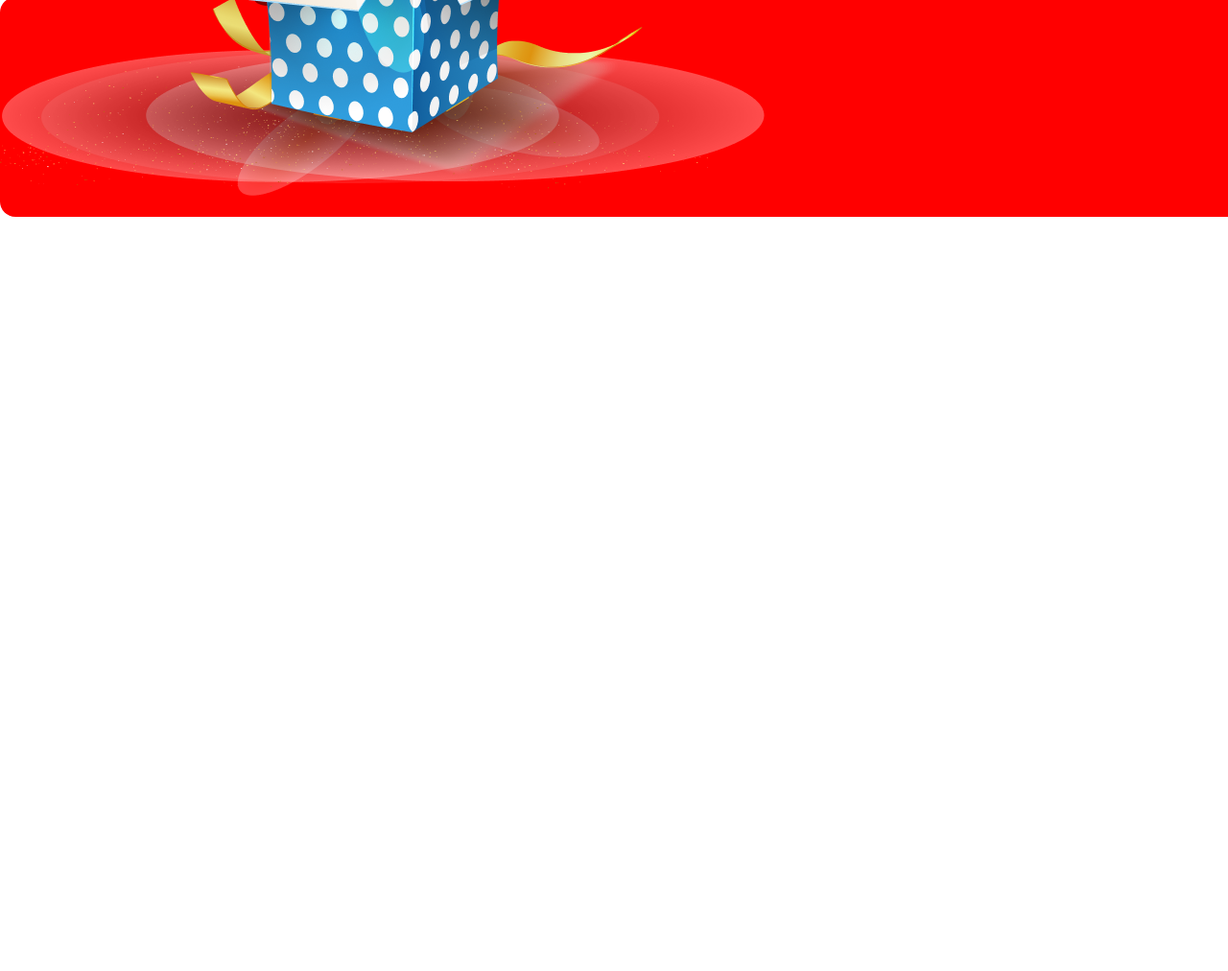
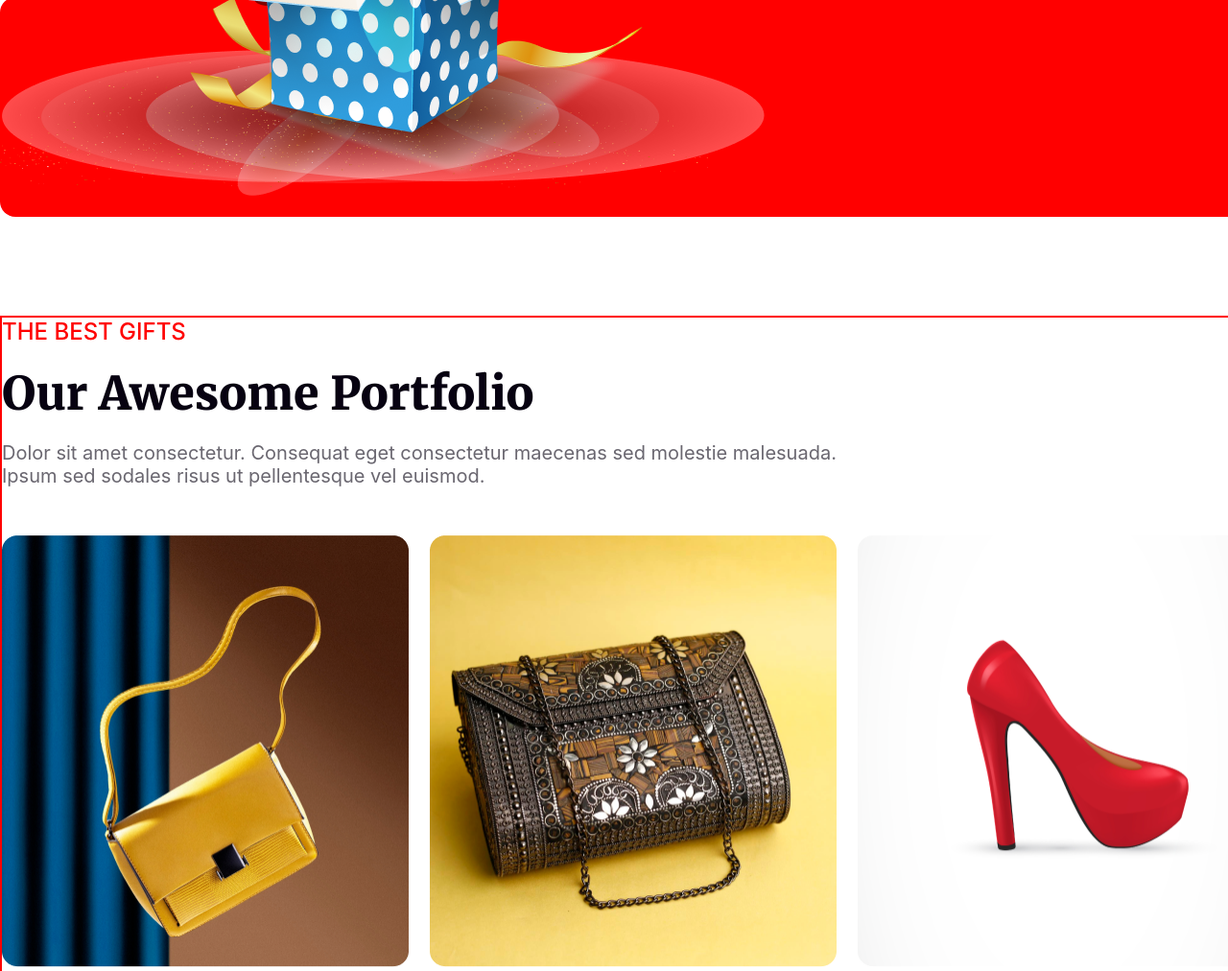
Before and after one commit to hosenA51/new-year-offer, a plain HTML site: page index.html in a window 1280 px wide. Shown: the part 4138-5150 px from the top of the page at 96% size. Before the commit the page ends 4417 px from the top, so only its background shows below. Drawn offline with Linux system fonts and the light colour scheme.

Commit message:
portfolio section done

```diff
--- a/index.html
+++ b/index.html
@@ -80,6 +80,25 @@
             <div class="discount"><img src="images/g44.png" alt=""></div>
         </section>
         <!-- Holyday section ends here -->
+
+        <!-- portfolio section starts here -->
+        <section class="portfolio-container">
+            <div class="portfolio-text-content">
+                <h5>THE BEST GIFTS</h5>
+                <h1>Our Awesome Portfolio</h1>
+                <p>Dolor sit amet consectetur. Consequat eget consectetur maecenas sed molestie malesuada. <br> Ipsum sed sodales risus ut pellentesque vel euismod. </p>
+            </div>
+            <div class="portfolio-items">
+                <div class="item"><img src="images/bag1.png" alt=""></div>
+                <div class="item"><img src="images/bag2.png" alt=""></div>
+                <div class="item"><img src="images/shoe1.png" alt=""></div>
+                <div class="item"><img src="images/shoe2.png" alt=""></div>
+                <div class="item"><img src="images/sunglass.png" alt=""></div>
+                <div class="item"><img src="images/ring.png" alt=""></div>
+            </div>
+        </section>
+        <!-- portfolio section ends here -->
+
     </main>
     <footer></footer>
 </body>
--- a/styles/style.css
+++ b/styles/style.css
@@ -330,7 +330,7 @@ body {
 .men-pic {
     width: 429px;
     height: 433px;
-    margin-left: 67.8%;
+    margin-left: 67.5%;
     margin-top: 02.2%;
     display: flex;
     justify-content: center;
@@ -346,3 +346,52 @@ body {
     margin-left: 58%;
     bottom: 35%;
 }
+
+/* portfolio section style starts here */
+
+.portfolio-container {
+    width: 1320px;
+    height: 1163px;
+    border: 2px solid red;
+    margin: 0 auto;
+    margin-top: 50px;
+}
+
+.portfolio-text-content h5 {
+    color: rgb(255, 0, 0);
+    font-family: Inter;
+    font-size: 24px;
+    font-weight: 500;
+    margin-bottom: 20px;
+}
+
+.portfolio-text-content h1 {
+    color: rgb(7, 2, 17);
+    font-family: Merriweather;
+    font-size: 48px;
+    font-weight: 900;
+    margin-bottom: 20px;
+}
+
+.portfolio-text-content p {
+    color: rgba(7, 2, 17, 0.6);
+    font-family: Inter;
+    font-size: 20px;
+    font-weight: 400;
+    margin-bottom: 20px;
+}
+.item {
+    width: 424px;
+    height: 450px;
+}
+.item img {
+    width: 100%;
+    height: 100%;
+}
+.portfolio-items {
+    display: grid;
+    grid-template-columns: repeat(3, 1fr);
+    gap: 22px;
+    justify-content: space-around;
+    margin-top: 50px;
+}
```
Also changed, not shown: images/bag1.png (renamed from images/Rectangle 3.png), images/bag2.png (renamed from images/Rectangle 4.png), images/ring.png (renamed from images/Rectangle 8.png), images/shoe1.png (renamed from images/Rectangle 5.png), images/shoe2.png (renamed from images/Rectangle 6.png), images/sunglass.png (renamed from images/Rectangle 7.png).
